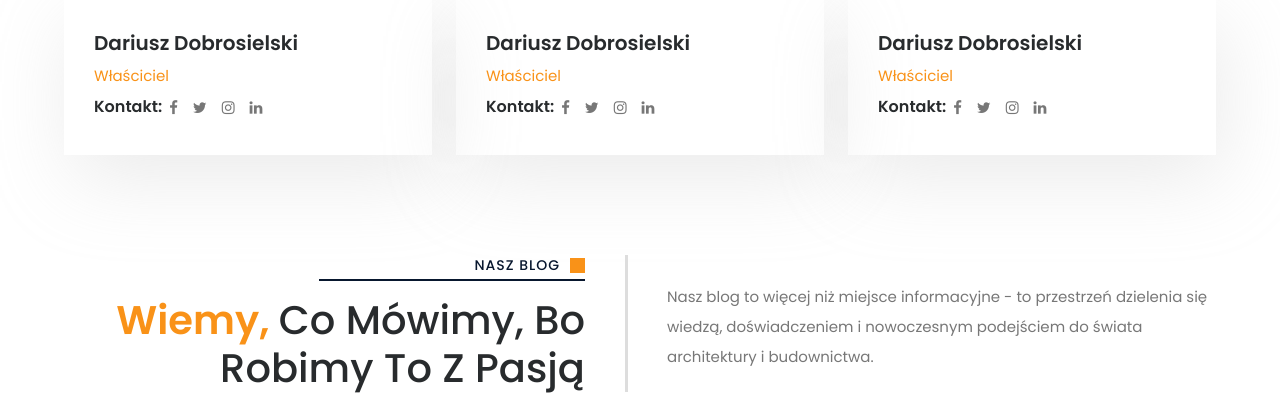
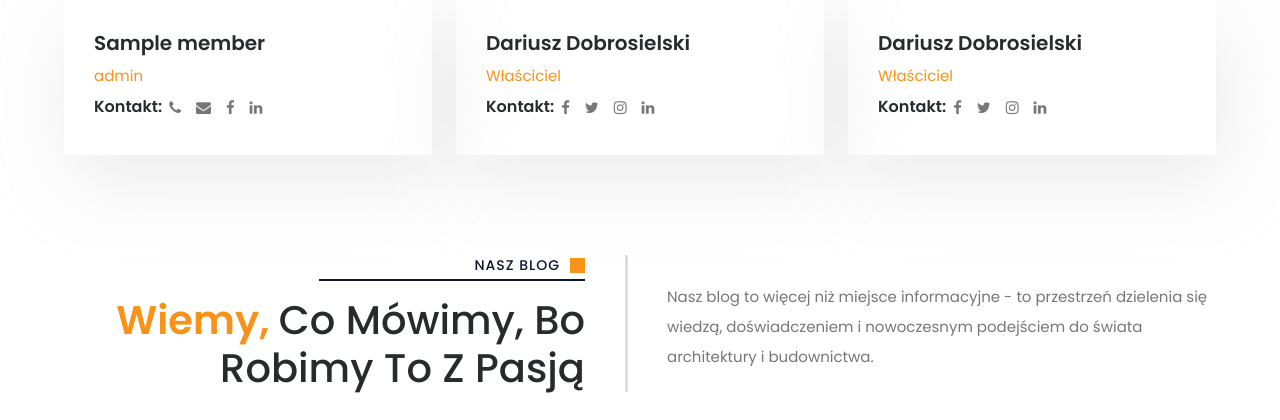
Before and after one commit to informatykdmd/dmdinstalacje, a Flask app: template templates/index.html in a window 1280 px wide. Shown: the part 5203-5623 px from the top of the page. Run offline with Flask 3, Linux system fonts and the light colour scheme; the template is opened without the code that fills it: most values are stand-ins (such as "Sample title", 1, 10 or a date in 2020); grey boxes marked "Sample" are stand-in pictures; some libraries are stand-ins or nearby versions; some web fonts are replaced.

Commit message:
Working now

```diff
--- a/run.py
+++ b/run.py
@@ -233,6 +233,28 @@ def generator_daneDBList_one_post_id(id_post, lang='pl'):
         daneList.append(theme)
     return daneList
 
+def generator_teamDB(lang='pl'):
+    took_teamD = take_data_table('*', 'workers_team')
+    teamData = []
+    for data in took_teamD:
+        theme = {
+            'ID': int(data[0]),
+            'EMPLOYEE_PHOTO': data[1],
+            'EMPLOYEE_NAME': data[2],
+            'EMPLOYEE_ROLE': data[3] if lang=='pl' else getLangText(data[3]),
+            'EMPLOYEE_DEPARTMENT': data[4],
+            'PHONE':'' if data[5] is None else data[5],
+            'EMAIL': '' if data[6] is None else data[6],
+            'FACEBOOK': '' if data[7] is None else data[7],
+            'LINKEDIN': '' if data[8] is None else data[8],
+            'DATE_TIME': data[9],
+            'STATUS': int(data[10])
+        }
+        # dostosowane dla dmd instalacje
+        if data[4] == 'dmd instalacje':
+            teamData.append(theme)
+    return teamData
+
 def is_valid_phone(phone):
     # Wzorzec dla numeru telefonu: zaczyna się opcjonalnym plusem, po którym następuje 9-15 cyfr
     pattern = re.compile(r'^\+?\d{9,15}$')
@@ -299,6 +321,16 @@ def index():
     session['page'] = 'index'
     pageTitle = 'Strona Główna'
 
+    if f'TEAM-ALL' not in session:
+        team_list = generator_teamDB()
+        session[f'TEAM-ALL'] = team_list
+    else:
+        team_list = session[f'TEAM-ALL']
+
+    treeListTeam = []
+    for i, member in enumerate(team_list):
+        if  i < 3: treeListTeam.append(member)
+
     # if f'BLOG-SHORT' not in session:
     #     blog_post = generator_daneDBList_short()
     #     session[f'BLOG-SHORT'] = blog_post
@@ -319,7 +351,7 @@ def index():
         f'index.html',
         pageTitle=pageTitle,
         # blog_post_two=blog_post_two,
-        # oferta=oferta
+        treeListTeam=treeListTeam
         )
 
 
--- a/templates/index.html
+++ b/templates/index.html
@@ -426,30 +426,41 @@
                 </div>
                 <div class="row justify-content-center">
                     <div class="row mt-30">
+                        {% for member in treeListTeam %}
                             <div class="col-xl-4 col-lg-4 col-md-6">
                                 <div class="team-block mt-30">
                                     <div class="team-img">
                                         <div class="team-shape-img">
                                             <img src="static/images/hero-shape.png" alt="">
                                         </div>
-                                    <img src="https://dmddomy.pl/images/team/tm-01-460x460-dariusz_dobrosielski.png" alt="">
+                                        <img src="{{ member['EMPLOYEE_PHOTO'] }}" alt="">
                                     </div>
                                     <div class="team-content">
-                                    <h4>Dariusz Dobrosielski</h4>
-                                    <span>Właściciel</span>
+                                        <h4>{{ member['EMPLOYEE_NAME'] }}</h4>
+                                        <span>{{ member['EMPLOYEE_ROLE'] }}</span>
                                         <div class="team-social d-flex mt-10">
                                             <h6>Kontakt: </h6>
+                                            {% if member['PHONE'] or member['EMAIL'] or member['FACEBOOK'] or member['LINKEDIN'] %}
                                                 <ul class="d-flex">
-                                            <li><a href="#"><i class="fa fa-facebook"></i></a></li>
-                                            <li><a href="#"><i class="fa fa-twitter"></i></a></li>
-                                            <li><a href="#"><i class="fa fa-instagram"></i></a></li>
-                                            <li><a href="#"><i class="fa fa-linkedin"></i></a></li>
-                                            <!-- <li><a href="#"><i class="fa fa-pinterest"></i></a></li> -->
+                                                    {% if member['PHONE'] %}
+                                                        <li><a href="tel:{{ member['PHONE'] }}"><i class="fa fa-phone"></i></a></li>
+                                                    {% endif %}
+                                                    {% if member['EMAIL'] %}
+                                                        <li><a href="mailto:{{ member['EMAIL'] }}"><i class="fa fa-envelope"></i></a></li>
+                                                    {% endif %}
+                                                    {% if member['FACEBOOK'] %}
+                                                        <li><a href="tel:{{ member['FACEBOOK'] }}"><i class="fa fa-facebook"></i></a></li>
+                                                    {% endif %}
+                                                    {% if member['LINKEDIN'] %}
+                                                        <li><a href="tel:{{ member['LINKEDIN'] }}"><i class="fa fa-linkedin"></i></a></li>
+                                                    {% endif %}
                                                 </ul>
+                                            {% endif %}
                                         </div>
                                     </div>
                                 </div>
                             </div>
+                        {% endfor %}
                         <div class="col-xl-4 col-lg-4 col-md-6">
                             <div class="team-block mt-30">
                                 <div class="team-img">
@@ -837,7 +848,7 @@
                     komunikatDiv.innerHTML = data.message;
                     // Ustawienie koloru komunikatu na podstawie wartości 'success'
                     if(data.success) {
-                        komunikatDiv.style.color = "#19a3ff"; // Sukces
+                        komunikatDiv.style.color = "#48081b"; // Sukces
                         document.getElementById('newsletter_form').reset();
                     } else {
                         komunikatDiv.style.color = "white"; // Niepowodzenie
```
Lines whose indentation alone changed are shown as unchanged.
